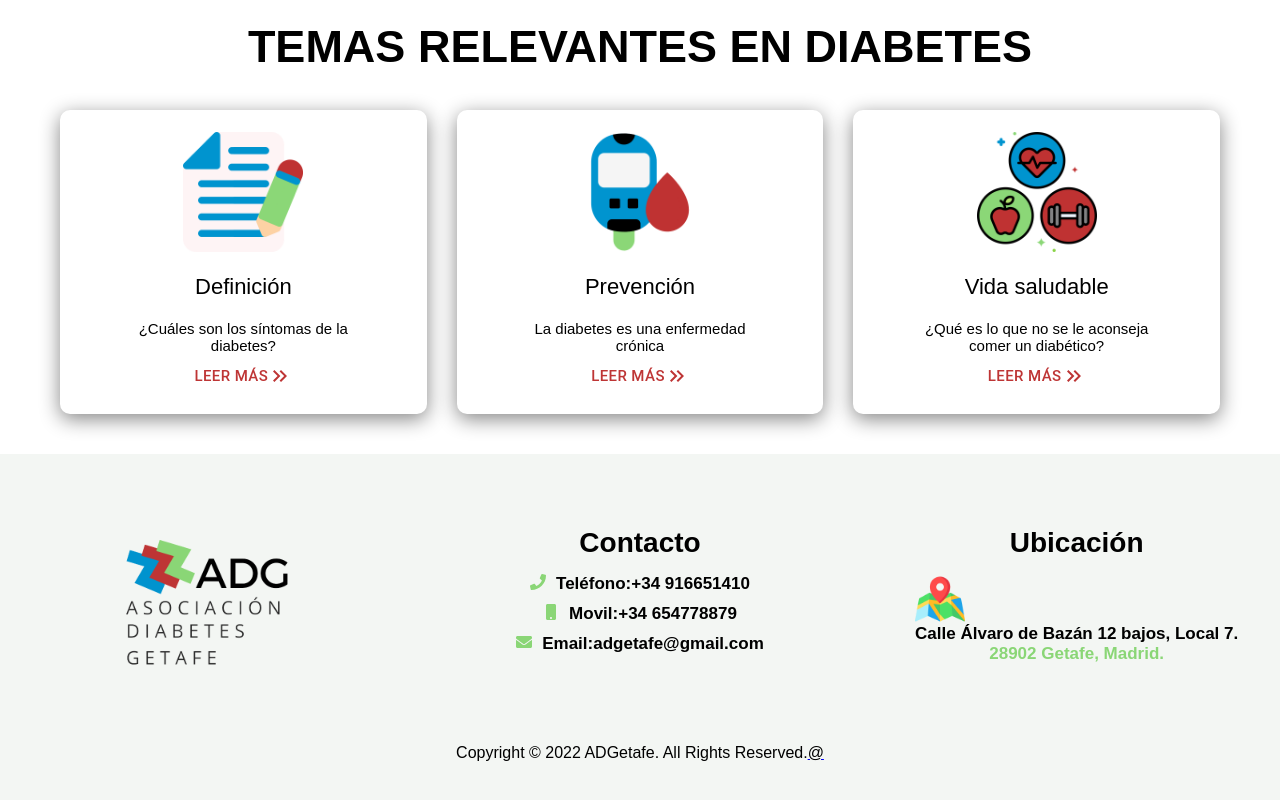
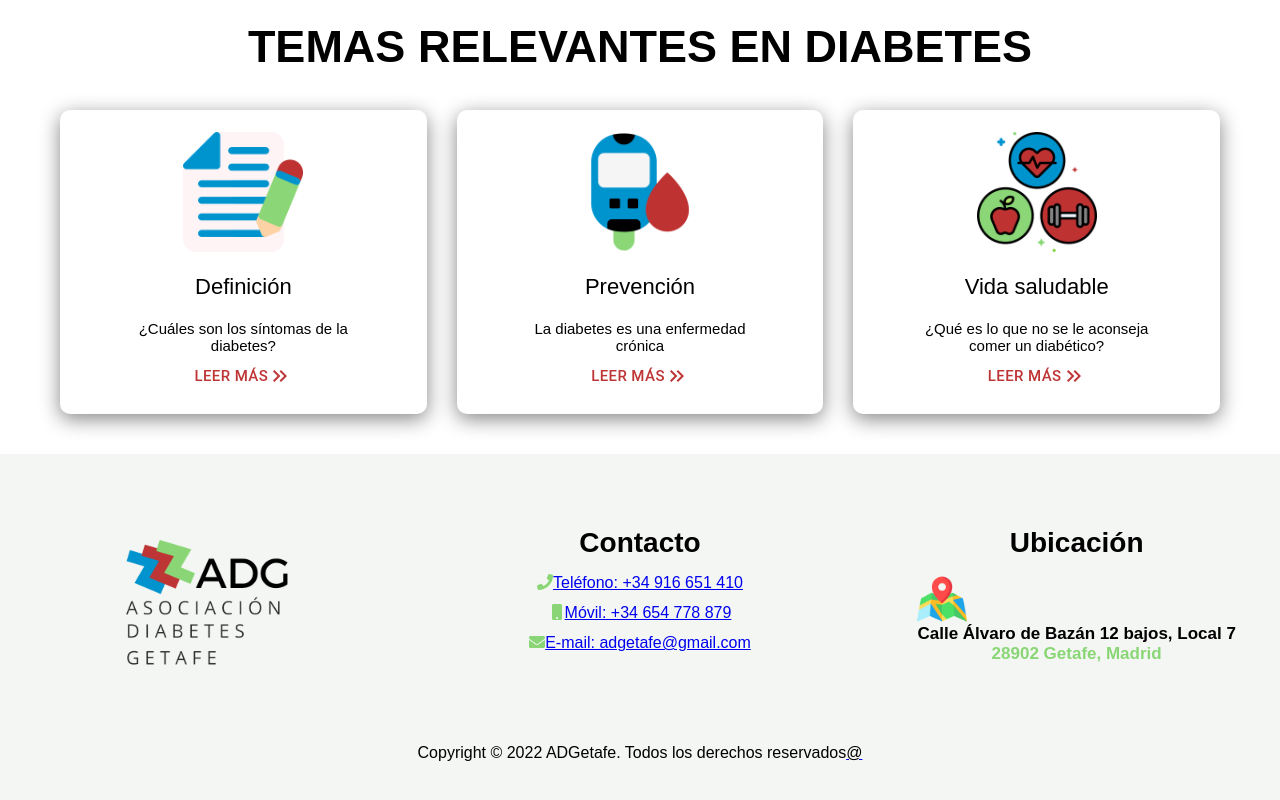
Before and after one commit to ADGetafe/front-ADG, a React (Create React App) app: page / in a window 1280 px wide. Shown: the part 1629-2429 px from the top of the page. Built offline with nearby package versions, Linux system fonts and the light colour scheme; no server answers.

Commit message:
algunos links del footer

```diff
--- a/src/components/footer/Footer.jsx
+++ b/src/components/footer/Footer.jsx
@@ -10,7 +10,9 @@ function Footer() {
        <footer>
         <div className='container-footer grid1-footer'>
           <div className='box-footer'>
-            <img src={logo} alt='' />
+          <a href="http://localhost:3000">
+            <img src={logo} href="/" alt='Logotipo con zetas verde, roja y azul indicando que es la Asociación de Diabetes de Getafe' />
+          </a>
           </div>
 
           <div className='box-footer'>
@@ -18,38 +20,36 @@ function Footer() {
 
             <div className='icon-footer'>
               <FaPhone />
-              <label>Teléfono:+34 916651410</label>
+              <a href="tel:+34916651410">Teléfono: +34 916 651 410</a>
             </div>
 
             <div className='icon-footer'>
               <FaMobile />
-              <label>Movil:+34 654778879</label>
+              <a href="tel:+34654778879">Móvil: +34 654 778 879</a>
             </div>
 
             <div className='icon-footer'>
             <FaEnvelope  className='envelope'/>
-              <label>Email:adgetafe@gmail.com</label>
+              <a href="mailto:adgetafe@gmail.com">E-mail: adgetafe@gmail.com</a>
             </div>
           </div>
 
           <div className='box-footer'>
             <h2>Ubicación</h2>
             <div className='text-footer'>
-              <img src={mapa} alt=''/>
-              <p>Calle Álvaro de Bazán 12 bajos, Local 7.</p>
-              <span> 28902 Getafe, Madrid.</span>
+              <a href="https://goo.gl/maps/yCxcr7nTaJQgBuvo6">
+              <img src={mapa} alt='Mapa callejero de la Asociación de Diabetes de Getafe, Calle Álvaro de Bazán 12 bajos, Local 7 28902 Getafe, Madrid '/>
+              </a>
+              <p>Calle Álvaro de Bazán 12 bajos, Local 7</p>
+              <span> 28902 Getafe, Madrid</span>
             </div>
-
           </div>
-
-
         </div>
         <div className='legal-footer container-footer'>
-          <p>Copyright © 2022 ADGetafe. All Rights Reserved.</p>
+          <p>Copyright © 2022 ADGetafe. Todos los derechos reservados</p>
           <Link to='/ingresar'>
           <p>@</p>
           </Link>
-
         </div>
       </footer>
       </>
--- a/src/components/home/ladingpage/Landingpage.jsx
+++ b/src/components/home/ladingpage/Landingpage.jsx
@@ -10,7 +10,6 @@ function Landingpage() {
             <div className='left-landing'>
                 <h1>ASOCIACIÓN <br/> DIABÉTICOS <br/> GETAFE</h1>
                 <button className='btn-landing'>Suscríbete</button>
-
             </div>
 
             <div className='right-landing topMarign'>
```
